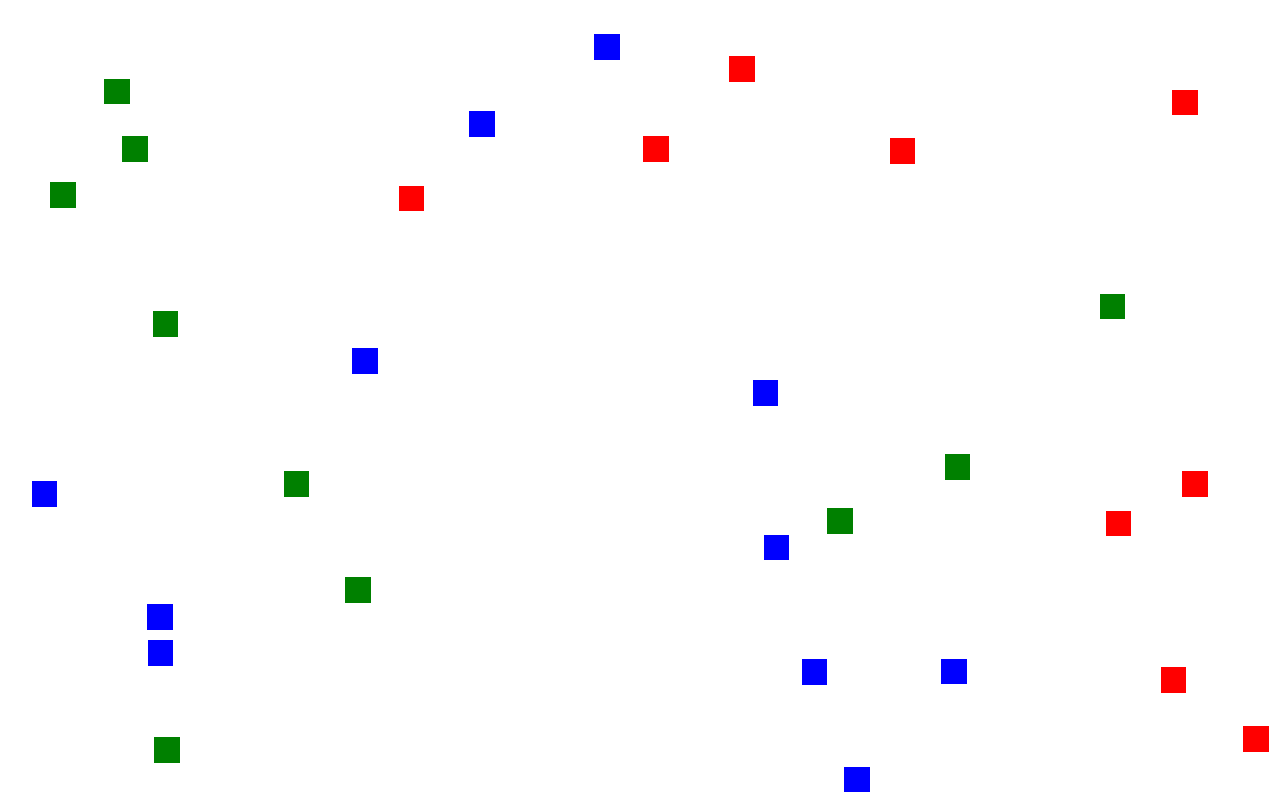
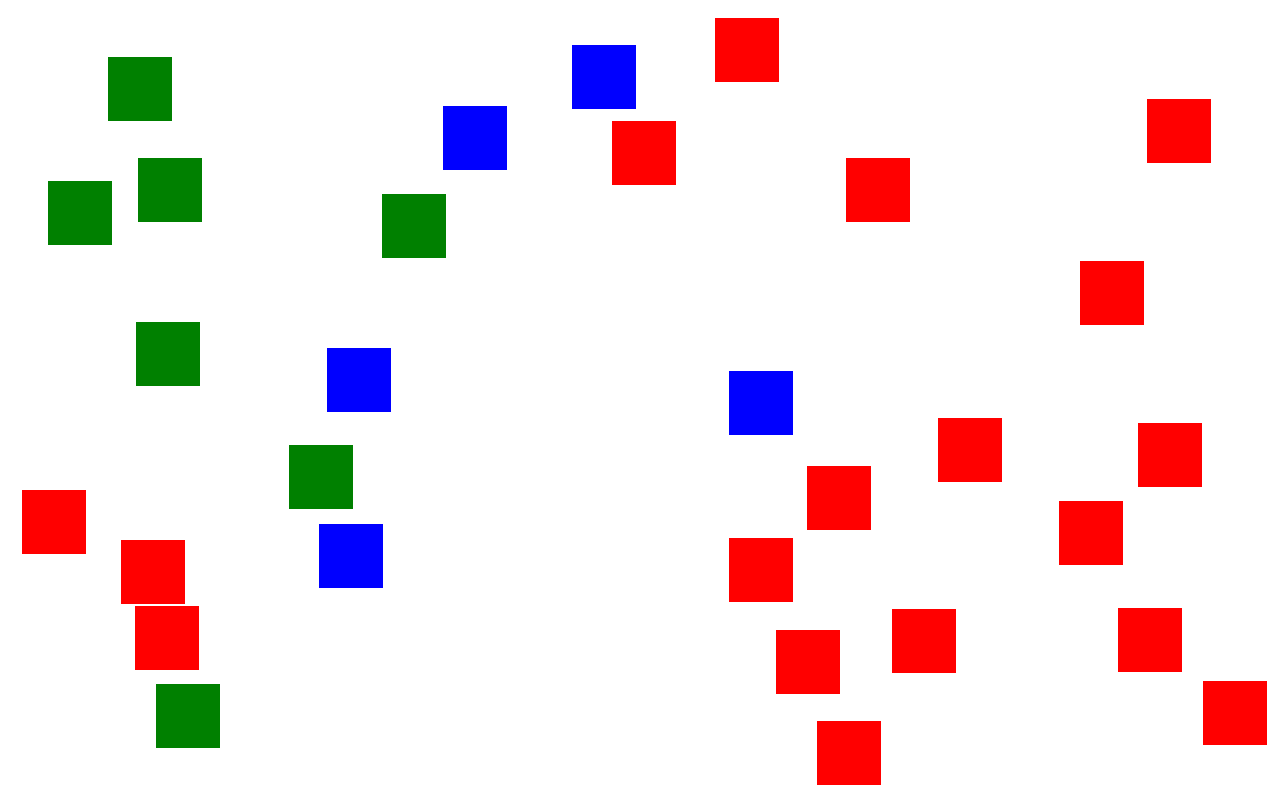
Before and after one commit to alex1ander/boxes, a plain HTML site: page index.html in a window 1280 px wide. Drawn offline with Linux system fonts and the light colour scheme.

Commit message:
Update index.html

```diff
--- a/index.html
+++ b/index.html
@@ -10,8 +10,8 @@
             overflow: hidden;
         }
         .box {
-            width: 2%;
-            padding-top:2%;
+            width: 5%;
+            padding-top:5%;
             position: absolute;
         }
         .red {
```
